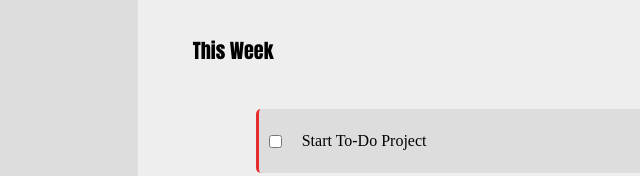
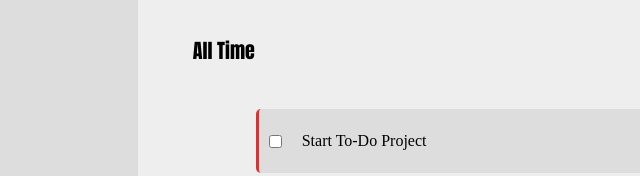
Before and after one commit to OluchukwuDivine/todo-list, a plain HTML site: page index.html in a window 1280 px wide. Shown: the part 163-339 px from the top of the page, 246-886 px from the left. Drawn offline with Linux system fonts and the light colour scheme.

Commit message:
in progress

```diff
--- a/index.html
+++ b/index.html
@@ -52,7 +52,7 @@
                     <button id="cancel-add">Cancel</button>
                 </div>
 
-                <p id="project-heading">This Week
+                <p id="project-heading">All Time
                 </p>
 
                 <div class="projects high-priority">
```
